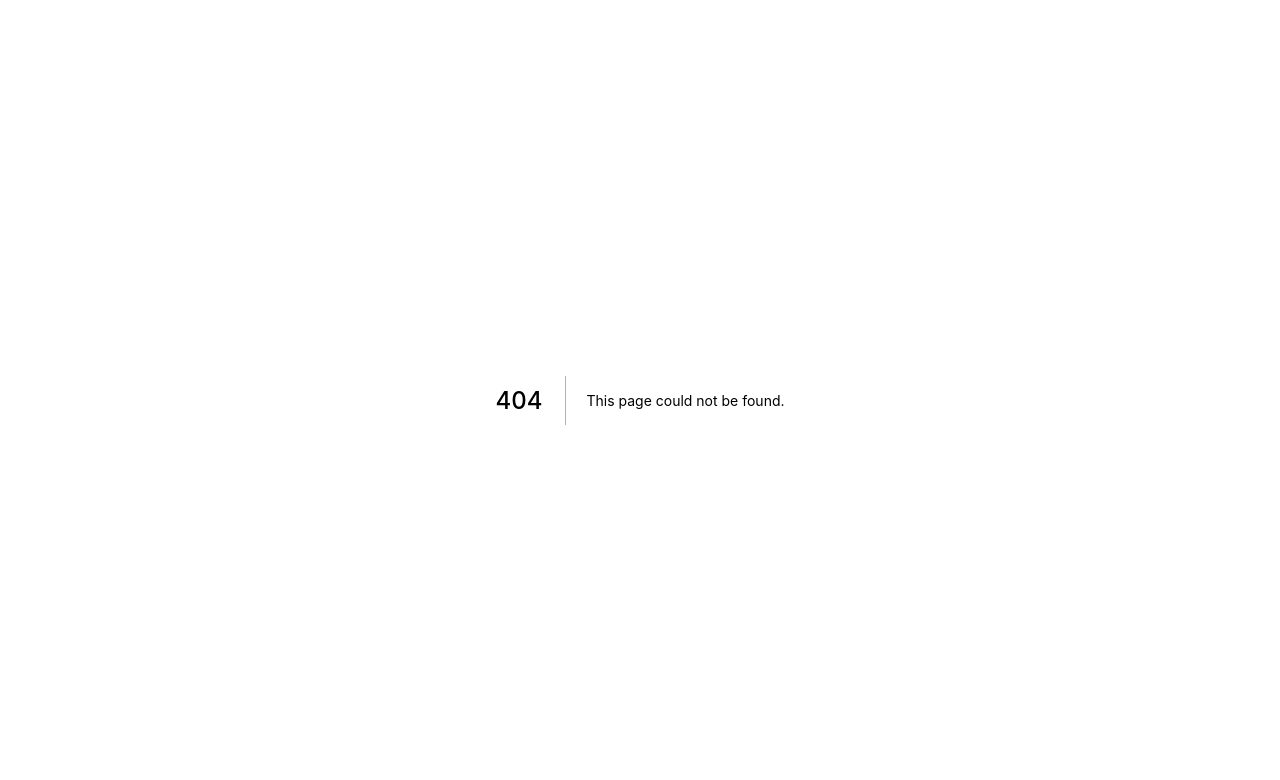
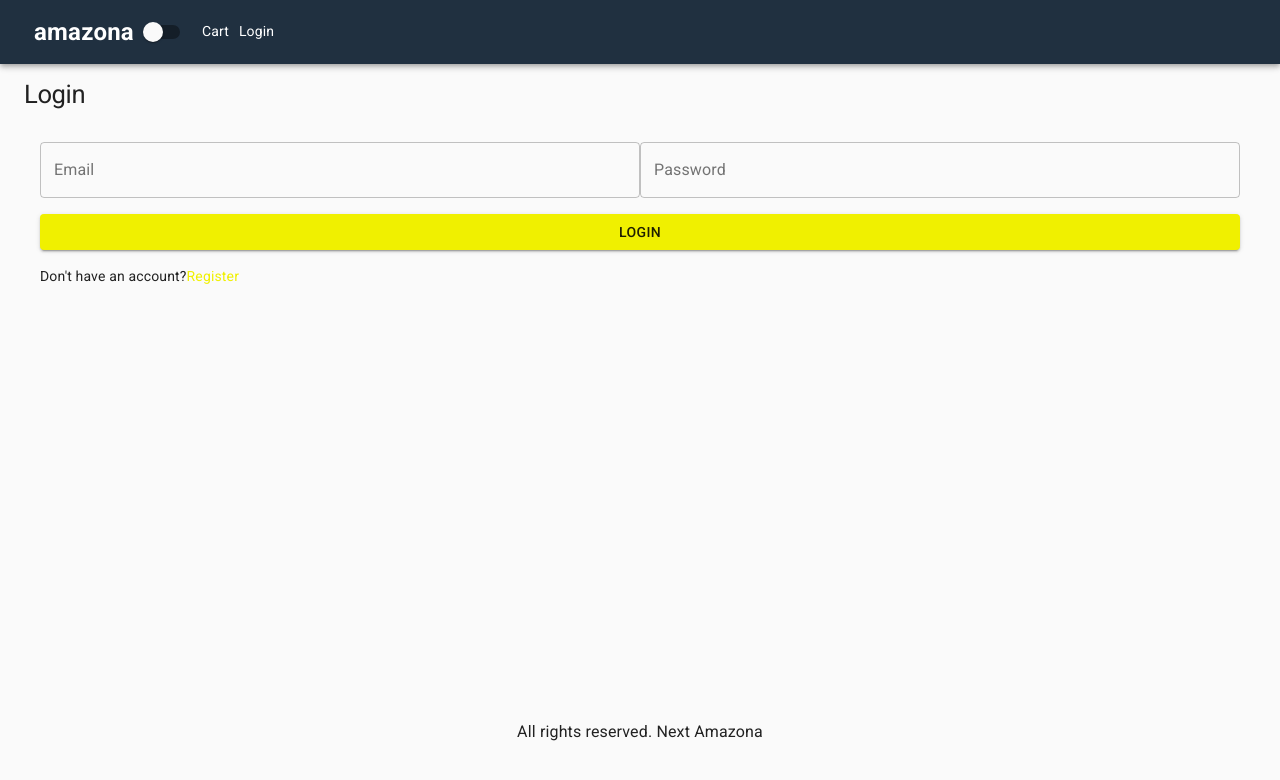
Before and after one commit to sofianlap2/amazonnextjs, a Next.js app: page /login in a window 1280 px wide. Before the commit this address had no page. Shown: the top 780 px of the page. Built offline with nearby package versions, Linux system fonts and the light colour scheme.

Commit message:
login page

```diff
--- a/pages/index.js
+++ b/pages/index.js
@@ -14,7 +14,7 @@
 
 export default function Home(props) {
   const router = useRouter();
-  const { dispatch} = useContext(Store);
+  const { state, dispatch} = useContext(Store);
   const {products} = props;
   const addToCartHandler = async (product) => {
     const existItem = state.cart.cartItems.find(x => x._id === product._id);
--- /dev/null
+++ b/pages/login.js
@@ -0,0 +1,44 @@
+import { Button, List, ListItem, TextField, Typography, Link } from '@material-ui/core'
+import React from 'react'
+import Layout from '../components/Layout'
+import useStyles from '../utils/styles'
+import NextLink from 'next/link';
+
+export default function Login() {
+    const classes = useStyles();
+
+    return (
+        <Layout title="Login">
+            <form >
+                <Typography component="h1" variant="h1">
+                    Login
+                </Typography>
+                <List>
+                    <ListItem>
+                        <TextField
+                        variant="outlined"
+                        fullWidth id="email"
+                        label="Email"
+                        inputProps={{type: 'email'}}>
+                        </TextField>
+
+                        <TextField
+                        variant="outlined"
+                        fullWidth id="password"
+                        label="Password"
+                        inputProps={{type: 'password'}}>
+                        </TextField>
+                    </ListItem>
+                    <ListItem>
+                        <Button variant="contained" type="submit" fullWidth color="primary">
+                            Login
+                        </Button>
+                    </ListItem>
+                    <ListItem>
+                        Don't have an account? <NextLink href="/register" passHref><Link>Register</Link></NextLink>
+                    </ListItem>
+                </List>
+            </form>
+        </Layout>
+    )
+}
--- a/utils/styles.js
+++ b/utils/styles.js
@@ -24,6 +24,10 @@
     section: {
         marginTop: 10,
         marginBottom: 10
+    },
+    form: {
+        maxWidth: 800,
+        margin: '0 auto',
     }
 });
 
```
Also changed, not shown: pages/cart.js (+7 -1 lines), pages/shipping.js (added, +14 -0 lines).
